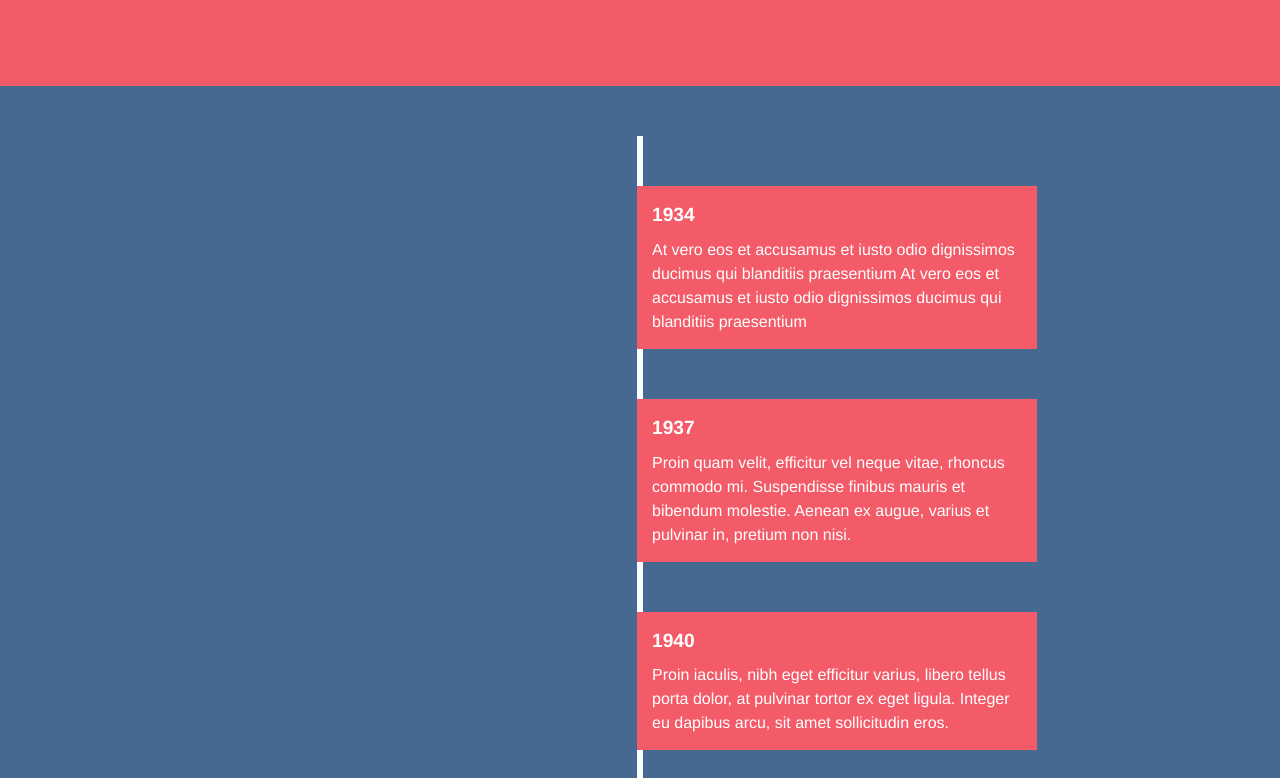
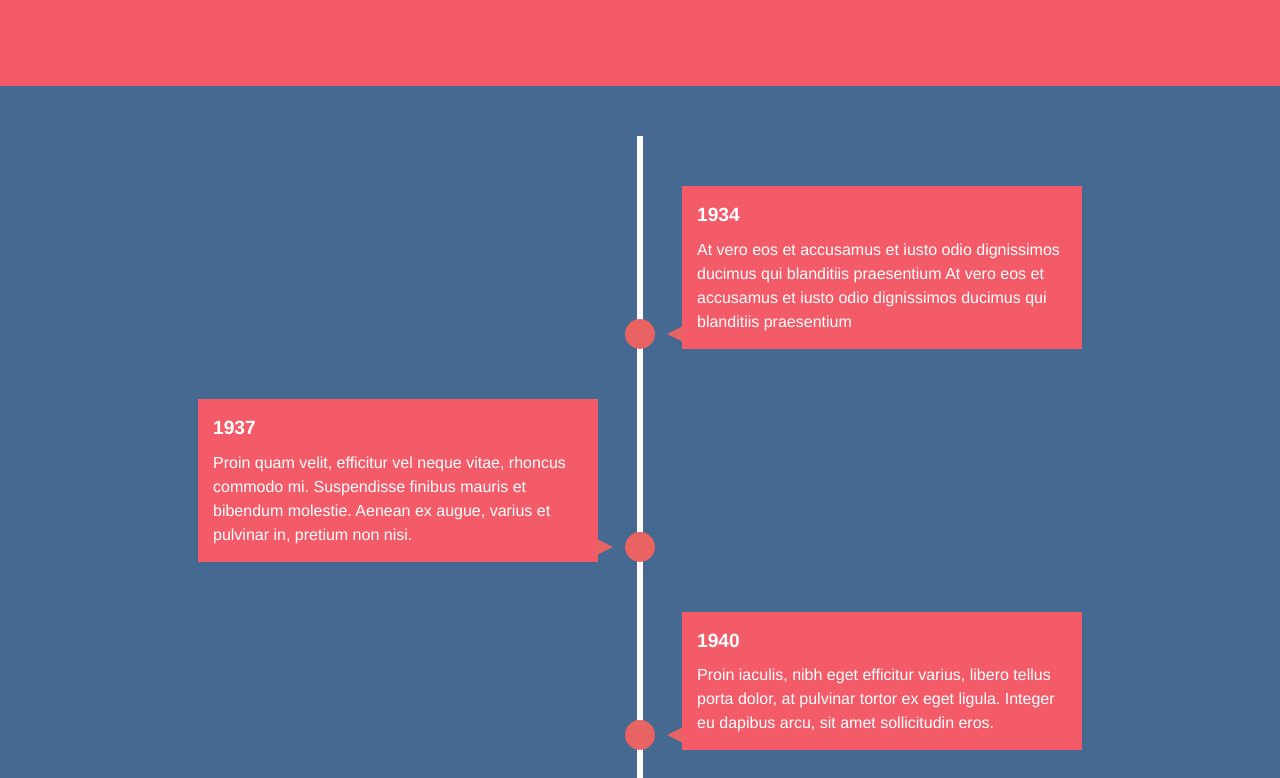
Before and after one commit to mostaphaelarfaoui/Sprint_3, a plain HTML site: page 01_Javascript/02_Timeline/index.html in a window 1280 px wide. Shown: the part 174-952 px from the top of the page. Drawn offline with Linux system fonts and the light colour scheme.

Commit message:
add time line

```diff
--- a/01_Javascript/02_Timeline/index.html
+++ b/01_Javascript/02_Timeline/index.html
@@ -4,81 +4,82 @@
   <meta charset="UTF-8">
   <title>Timeline</title>
   <link rel="stylesheet" href="./style.css">
-
+  <!-- onscroll="myFunction()" -->
 </head>
-<body>
+<body >
 <!-- partial:index.partial.html -->
 <section class="intro">
-  <div class="container">
+  <span class="container">
     <h1>Vertical Timeline &darr;</h1>
-  </div>
+  </apan>
 </section>
 
 <section class="timeline">
   <ul>
     <li>
-      <div>
+      <div class="one" >
         <time>1934</time> At vero eos et accusamus et iusto odio dignissimos ducimus qui blanditiis praesentium At vero eos et accusamus et iusto odio dignissimos ducimus qui blanditiis praesentium
       </div>
     </li>
     <li>
-      <div>
+      <div class="two">
         <time>1937</time> Proin quam velit, efficitur vel neque vitae, rhoncus commodo mi. Suspendisse finibus mauris et bibendum molestie. Aenean ex augue, varius et pulvinar in, pretium non nisi.
       </div>
     </li>
     <li>
-      <div>
+      <div class="one">
         <time>1940</time> Proin iaculis, nibh eget efficitur varius, libero tellus porta dolor, at pulvinar tortor ex eget ligula. Integer eu dapibus arcu, sit amet sollicitudin eros.
       </div>
     </li>
     <li>
-      <div>
+      <div class="two">
         <time>1943</time> In mattis elit vitae odio posuere, nec maximus massa varius. Suspendisse varius volutpat mattis. Vestibulum id magna est.
       </div>
     </li>
     <li>
-      <div>
+      <div class="one" >
         <time>1946</time> In mattis elit vitae odio posuere, nec maximus massa varius. Suspendisse varius volutpat mattis. Vestibulum id magna est.
       </div>
     </li>
     <li>
-      <div>
+      <div class="two">
         <time>1956</time> In mattis elit vitae odio posuere, nec maximus massa varius. Suspendisse varius volutpat mattis. Vestibulum id magna est.
       </div>
     </li>
     <li>
-      <div>
+      <div class="one">
         <time>1957</time> In mattis elit vitae odio posuere, nec maximus massa varius. Suspendisse varius volutpat mattis. Vestibulum id magna est.
       </div>
     </li>
     <li>
-      <div>
+      <div class="two" >
         <time>1967</time> Aenean condimentum odio a bibendum rhoncus. Ut mauris felis, volutpat eget porta faucibus, euismod quis ante.
       </div>
     </li>
     <li>
-      <div>
+      <div class="one">
         <time>1977</time> Vestibulum porttitor lorem sed pharetra dignissim. Nulla maximus, dui a tristique iaculis, quam dolor convallis enim, non dignissim ligula ipsum a turpis.
       </div>
     </li>
     <li>
-      <div>
+      <div class="two">
         <time>1985</time> In mattis elit vitae odio posuere, nec maximus massa varius. Suspendisse varius volutpat mattis. Vestibulum id magna est.
       </div>
     </li>
     <li>
-      <div>
+      <div  class="one">
         <time>2000</time> In mattis elit vitae odio posuere, nec maximus massa varius. Suspendisse varius volutpat mattis. Vestibulum id magna est.
       </div>
     </li>
     <li>
-      <div>
+      <div class="two">
         <time>2005</time> In mattis elit vitae odio posuere, nec maximus massa varius. Suspendisse varius volutpat mattis. Vestibulum id magna est.
       </div>
     </li>
   </ul>
 </section>
 <!-- partial -->
+
   <script  src="./script.js"></script>
 
 </body>
--- a/01_Javascript/02_Timeline/script.js
+++ b/01_Javascript/02_Timeline/script.js
@@ -1 +1,22 @@
-// Votre code javascript
+
+var move = document.querySelectorAll(".timeline li");
+
+
+function element(e) {
+  var div = e.getBoundingClientRect();
+  return (
+    div.bottom <= window.innerHeight  &&
+    div.top >= 0
+  );
+}
+
+function call() {
+  for (var i = 0; i < move.length; i++) {
+    if (element(move[i])) {
+      move[i].classList.add("show");
+    }
+  }
+}
+
+
+document.addEventListener("scroll", call);
--- a/01_Javascript/02_Timeline/style.css
+++ b/01_Javascript/02_Timeline/style.css
@@ -49,7 +49,6 @@ h1 {
 }
 
 
-
 .timeline ul li div {
   position: relative;
   bottom: 0;
@@ -58,17 +57,79 @@ h1 {
   background: #F45B69;
 }
 
+
 time {
   display: block;
   font-size: 1.2rem;
   font-weight: bold;
   margin-bottom: 8px;
 }
+ /* AJOUTE -------------------------------- */
+.one{
+  left: 45px;
+}
+.one::before {
+  left: -15px;
+  border-width: 8px 16px 8px 0;
+  border-color: transparent #E86361 transparent transparent;
+}
 
+.two {
+  left: -439px;
+}
+
+.two::before {
+  right: -15px;
+  border-width: 8px 0 8px 16px;
+  border-color: transparent transparent transparent #E86361;
+}
+li::after {
+  content: '';
+  position: absolute;
+  left: 50%;
+  bottom: 0;
+  transform: translateX(-50%);
+  width: 30px;
+  height: 30px;
+  border-radius: 50%;
+  background: inherit;
+}
+
+div::before {
+  content: '';
+  position: absolute;
+  bottom: 7px;
+  border-style: solid;
+}
 
 /* EFFECTS
 –––––––––––––––––––––––––––––––––––––––––––––––––– */
+li::after {
+  transition:  .5s ease-in-out;
+}
 
+li.show::after {
+  background: #E86361;
+}
+div {
+  visibility: hidden;
+  opacity: 0;
+  transition: .5s ease-in-out;
+}
+
+.one{
+  transform: translate3d(200px, 0, 0);
+}
+
+.two {
+  transform: translate3d(-200px, 0, 0);
+}
+
+li.show div {
+  transform: none;
+  visibility: visible;
+  opacity: 1;
+}
 
 
 /* GENERAL MEDIA QUERIES
```
